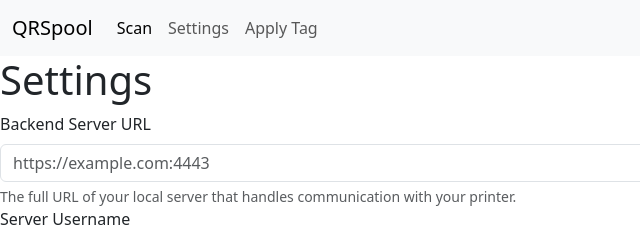
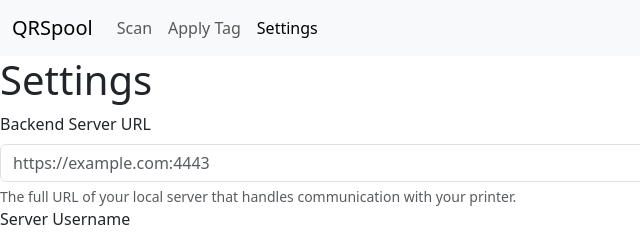
Before and after one commit to Aptimex/QRSpool, a plain HTML site: page settings.html in a window 1280 px wide. Shown: the top 239 px of the page, 0-640 px from the left. Drawn offline with nearby package versions, Linux system fonts and the light colour scheme.

Commit message:
navbar shows active page; better console errors, fewer logs

```diff
--- a/javascript/filament.js
+++ b/javascript/filament.js
@@ -1,6 +1,5 @@
 // Example QR data format: openspool1.0|PLA|0a2b3c|SomeBrand|210|230
 class FilamentOpenSpool {
-    //static protocol = "openspool";
     static protocol = "OS";
     static version = "1.0";
     static delim = "|";
@@ -25,7 +24,6 @@
         if (data.substring(0,headerLen) == header) {
             return true;
         }
-        //console.log(data.substring(0,headerLen) + " vs " + header )
         return false;
     }
 
@@ -46,6 +44,7 @@
             this.maxTemp = fields[5];
         } catch (e) {
             console.log(e);
+            //still return true to support tags missing the later less-important fields
         }
         return true
     }
--- a/javascript/nav.js
+++ b/javascript/nav.js
@@ -1,9 +1,10 @@
-async function insertNav(parentEl) {
+async function insertNav(parentEl, activeID=null) {
   try {
-    const response = await fetch("/nav.html");
+    const nFile = "/nav.html";
+    const response = await fetch(nFile);
 
     if (!response.ok) {
-      throw new Error(`Failed to fetch HTML file: ${response.status} ${response.statusText}`);
+      throw new Error(`Failed to fetch HTML file '${nFile}': ${response.status} ${response.statusText}`);
     }
 
     const nav = await response.text();
@@ -11,8 +12,14 @@
     const navDom = parser.parseFromString(nav, "text/html");
     const navEl = navDom.querySelector("nav");
     //parentEl.innerHTML = html;
+
+    if (activeID != null) {
+      navEl.querySelector(activeID).classList.add("active")
+    }
+
     parentEl.replaceWith(navEl);
     //parentEl.appendChild(navDom);
+
   } catch (error) {
     console.error("Error inserting HTML:", error);
   }
--- a/javascript/scanner.js
+++ b/javascript/scanner.js
@@ -110,7 +110,7 @@
         window.location.href = "/setFilament.html"
     }
     else {
-        console.log("Invalid data read: " + data)
+        console.error("Invalid data read: " + data)
     }
 
 }
--- a/javascript/server.js
+++ b/javascript/server.js
@@ -4,7 +4,7 @@
         errObj = {};
     }
     errObj.error = msg;
-    console.log(errObj);
+    //console.error(errObj);
     return errObj;
 }
 
@@ -111,7 +111,7 @@
             headers: headers
         });
     } catch (e) {
-        console.log(e);
+        console.error(e);
         return makeError("Error connecting to server: " + e.message);
     }
 
@@ -119,7 +119,7 @@
         const jsonResp = await r.json();
         return jsonResp;
     } catch (e) {
-        console.log(e);
+        console.error(e);
         return makeError("Unable to get server response: " + e.message);
     }
 }
--- a/nav.html
+++ b/nav.html
@@ -1,4 +1,4 @@
-<nav class="navbar navbar-expand-lg bg-body-tertiary">
+<nav class="navbar navbar-expand bg-body-tertiary sticky-top">
     <div class="container-fluid">
         <a class="navbar-brand">QRSpool</a>
         <button class="navbar-toggler" type="button" data-bs-toggle="collapse" data-bs-target="#navbarNavDropdown" aria-controls="navbarNavDropdown" aria-expanded="false" aria-label="Toggle navigation">
@@ -7,13 +7,13 @@
         <div class="collapse navbar-collapse" id="navbarNavDropdown">
             <ul class="navbar-nav">
                 <li class="nav-item">
-                    <a class="nav-link active" aria-current="page" href="/index.html">Scan</a>
+                    <a class="nav-link" href="/index.html" id="nav-scan">Scan</a>
                 </li>
                 <li class="nav-item">
-                    <a class="nav-link" href="/settings.html">Settings</a>
+                    <a class="nav-link" href="/setFilament.html" id="nav-apply">Apply Tag</a>
                 </li>
                 <li class="nav-item">
-                    <a class="nav-link" href="/setFilament.html">Apply Tag</a>
+                    <a class="nav-link" href="/settings.html" id="nav-settings">Settings</a>
                 </li>
             </ul>
         </div>
--- a/settings.html
+++ b/settings.html
@@ -24,7 +24,7 @@
 
     <body>
         <div id="navPlaceholder">
-            <script>insertNav(document.querySelector("#navPlaceholder"))</script>
+            <script>insertNav(document.querySelector("#navPlaceholder"), "#nav-settings")</script>
         </div>
 
         <h1>Settings</h1>
@@ -164,15 +164,15 @@
             );
 
             if (isAuthRequired()) {
-                console.log("auth required")
+                //console.log("auth required")
                 if (isCredGood) {
-                    console.log("good cred")
+                    //console.log("good cred")
                     document.querySelector('#showGoodCreds').innerText = "Yes";
                 } else if (isCredGood == false) {
-                    console.log("bad cred")
+                    //console.log("bad cred")
                     document.querySelector('#showGoodCreds').innerText = "No";
                 } else { //null
-                    console.log("unknown cred")
+                    //console.log("unknown cred")
                     document.querySelector('#showGoodCreds').innerText = "Unknown";
                 }
             } else {
@@ -199,7 +199,7 @@
                     showAuthRequired(s.authCorrect);
 
                 } catch (e) {
-                    console.log(e);
+                    console.error(e);
                     try {
                         document.querySelector("#validateResult").innerText = JSON.stringify(s);
                     } catch (e) {
```
Also changed, not shown: index.html (+1 -1 lines), setFilament.html (+2 -2 lines).
